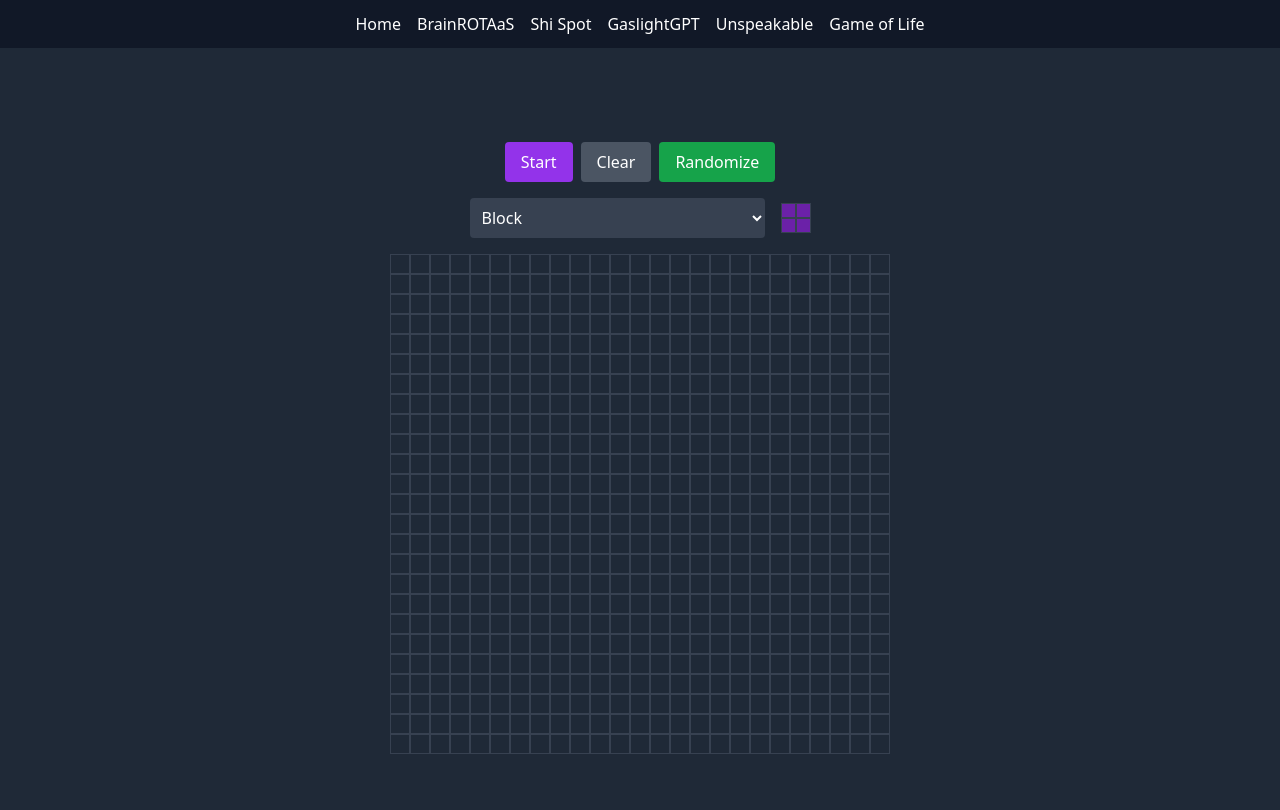
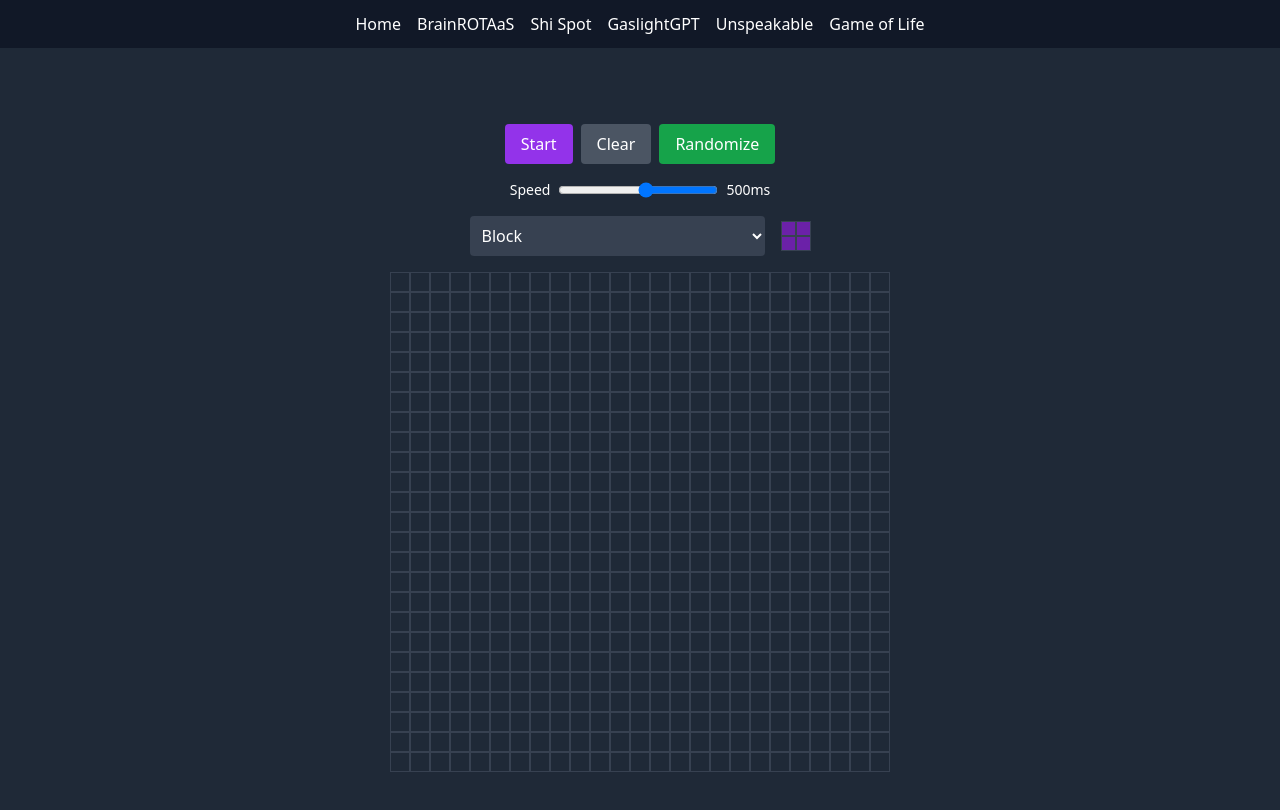
Before and after one commit to lwelling/fake-startup-site, a React (Vite) app: page /life in a window 1280 px wide. Shown: the top 810 px of the page. Built offline with nearby package versions, Linux system fonts and the light colour scheme.

Commit message:
feat: add generation speed slider

```diff
--- a/src/pages/Life.jsx
+++ b/src/pages/Life.jsx
@@ -78,8 +78,11 @@ export default function Life() {
   const [running, setRunning] = useState(false);
   const [cellSize, setCellSize] = useState(20);
   const [selectedShape, setSelectedShape] = useState('block');
+  const [interval, setIntervalValue] = useState(500);
   const runningRef = useRef(running);
+  const intervalRef = useRef(interval);
   runningRef.current = running;
+  intervalRef.current = interval;
 
   const updateCellSize = useCallback(() => {
     const availableWidth = window.innerWidth - 40;
@@ -161,7 +164,7 @@ export default function Life() {
         })
       );
     });
-    setTimeout(runSimulation, 500);
+    setTimeout(runSimulation, intervalRef.current);
   }, []);
 
   return (
@@ -195,6 +198,23 @@ export default function Life() {
         >
           Randomize
         </button>
+      </div>
+      <div className="mb-4 flex items-center space-x-2">
+        <label htmlFor="speed" className="text-sm">
+          Speed
+        </label>
+        <input
+          id="speed"
+          type="range"
+          min="100"
+          max="1000"
+          step="100"
+          value={interval}
+          onChange={(e) => setIntervalValue(Number(e.target.value))}
+          className="w-40"
+          style={{ direction: 'rtl' }}
+        />
+        <span className="text-sm">{interval}ms</span>
       </div>
       <div className="mb-4 flex items-center space-x-4">
         <select
```
